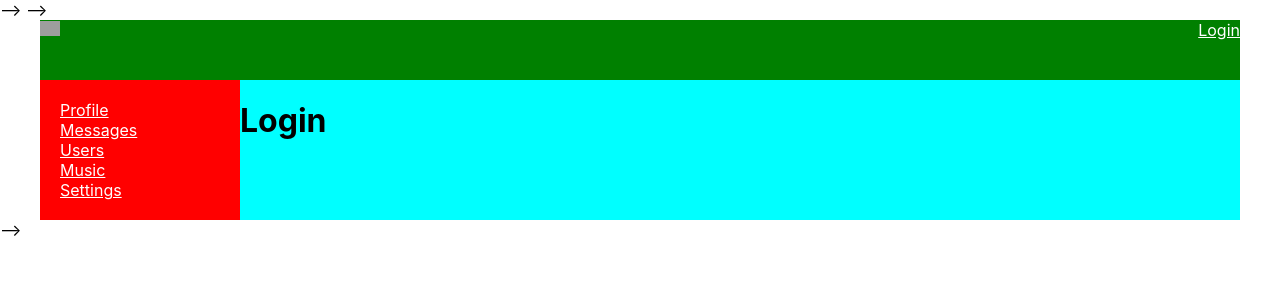
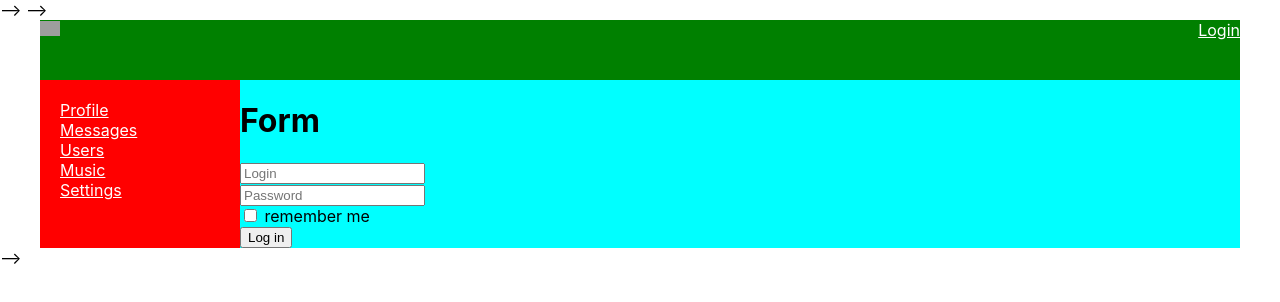
Before and after one commit to exlymex/samurai, a React (Create React App) app: page /login in a window 1280 px wide. Shown: the top 302 px of the page. Built offline with nearby package versions, Linux system fonts and the light colour scheme; no server answers; grey boxes are pictures that could not be loaded.

Commit message:
75/100 way-of-samurai(redux-form)

```diff
--- a/package.json
+++ b/package.json
@@ -13,6 +13,7 @@
     "react-router-dom": "^6.2.1",
     "react-scripts": "^5.0.0",
     "redux": "^4.1.2",
+    "redux-form": "^8.3.8",
     "redux-thunk": "^2.4.1",
     "web-vitals": "^2.1.4"
   },
--- a/src/components/Login/Login.jsx
+++ b/src/components/Login/Login.jsx
@@ -1,8 +1,38 @@
 import React from "react";
+import {Field, reduxForm} from "redux-form";
 
-const Login = () => {
+const LoginForm = (props) => {
+
     return(
-        <h1>Login</h1>
+            <form onSubmit={props.handleSubmit}>
+                <div>
+                    <Field placeholder={"Login"} name = {"login"} component={"input"}/>
+                </div>
+                <div>
+                    <Field placeholder={"Password"} name = {"password"}component={"input"}/>
+                </div>
+                <div>
+                    <Field type={"checkbox"} name = {"rememberMe"} component={"input"} /> remember me
+                </div>
+                <div>
+                    <button>Log in</button>
+                </div>
+            </form>
+    )
+}
+const LoginReduxForm = reduxForm({
+    form:"login"
+})(LoginForm)
+
+const Login = (props) => {
+    const onSubmit = (formData) => {
+        console.log(formData)
+    }
+    return(
+        <div>
+            <h1>Form</h1>
+           <LoginReduxForm onSubmit = {onSubmit}/>
+        </div>
     )
 }
 export default Login
--- a/src/redux/redux-store.js
+++ b/src/redux/redux-store.js
@@ -4,6 +4,7 @@
 import sidebarReducer from "./sidebar-reducer";
 import usersReducer from "./users-reducer";
 import authReducer from "./auth-reducer";
+import {reducer as formReducer} from 'redux-form'
 import  thunkMiddleWare  from "redux-thunk"
 
 
@@ -12,7 +13,8 @@
     messagesPage: dialogsReducer,
     sidebar: sidebarReducer,
     usersPage:usersReducer,
-    auth:authReducer
+    auth:authReducer,
+    form:formReducer
 })
 
 let store = createStore(reducers,applyMiddleware(thunkMiddleWare))
```
Also changed, not shown: 1 other file (tests, documents, lock files or other folders).
